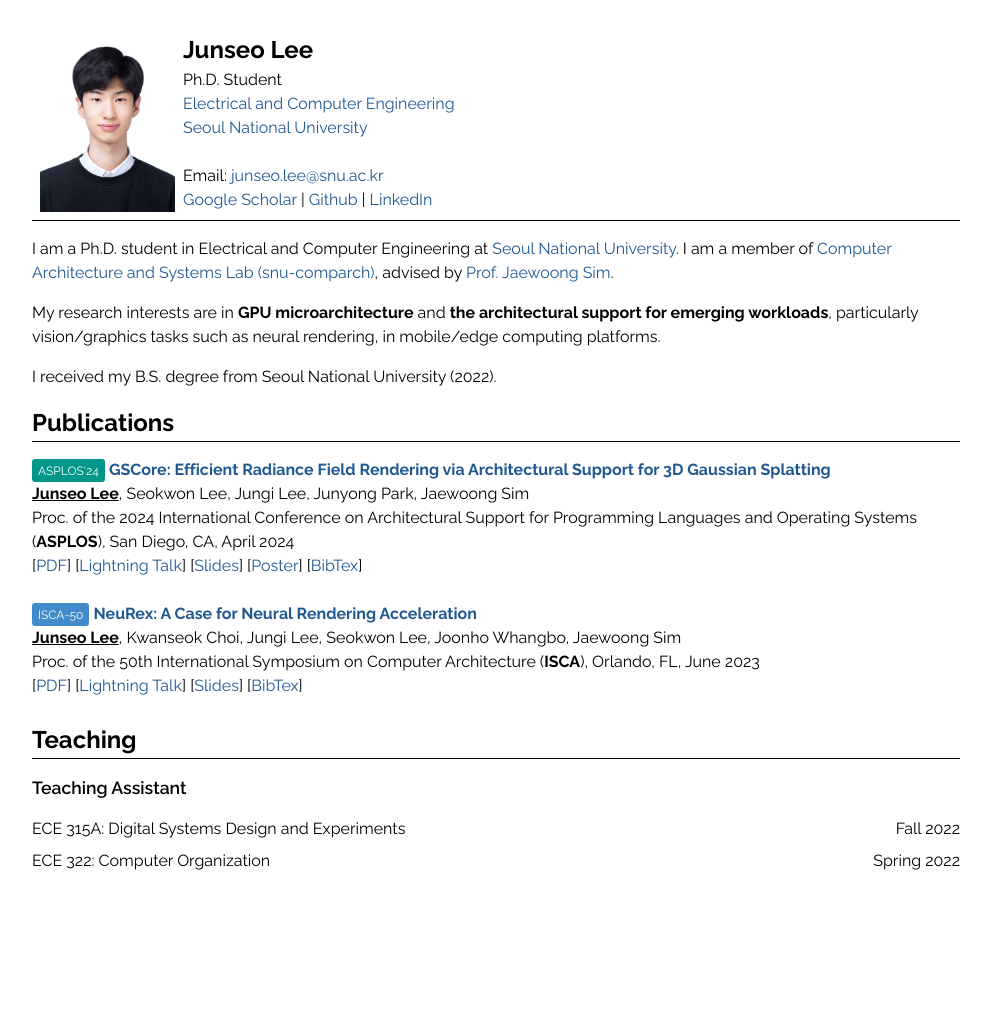
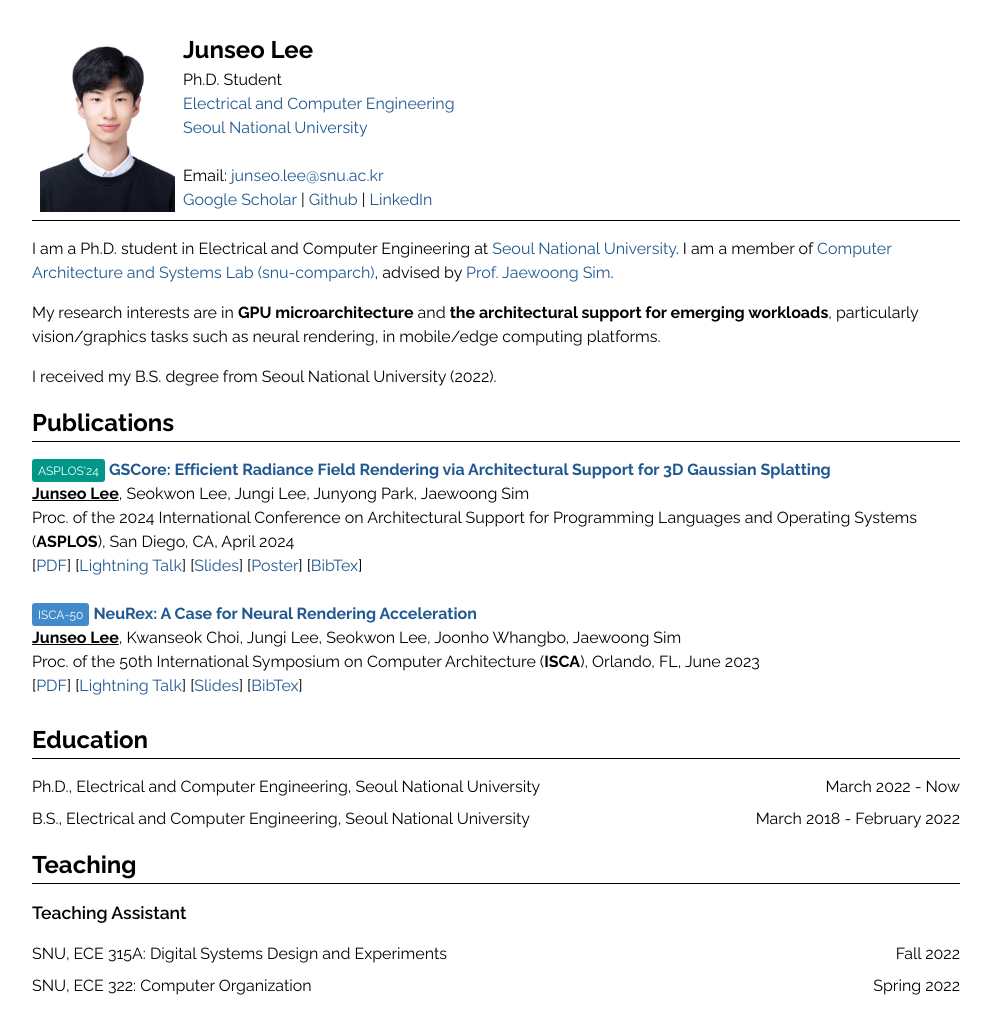
Before and after one commit to junseo013/junseo013.github.io, a Jekyll site: the page built from index.md, in a window 1280 px wide. Shown: the whole page, without its empty margins (144-1135 px from the left). Built offline with Jekyll 4.4.1, drawn with Linux system fonts in a browser that asks for light colours; before the commit the page ends 905 px from its top, so only the background shows below that.

Commit message:
add education

```diff
--- /dev/null
+++ b/_includes/education.html
@@ -0,0 +1,17 @@
+<section>
+  <div class="section-title">
+    <h2>Education</h2>
+  </div>
+
+  <ul class="course-list">
+    <li class="course-item">
+      <span>Ph.D., Electrical and Computer Engineering, Seoul National University</span>
+      <span class="course-semester">March 2022 - Now</span>
+    </li>
+
+    <li class="course-item">
+      <span>B.S., Electrical and Computer Engineering, Seoul National University</span>
+      <span class="course-semester">March 2018 - February 2022</span>
+    </li>
+  </ul>
+</section>
--- a/_includes/teaching.html
+++ b/_includes/teaching.html
@@ -7,12 +7,12 @@
 
   <ul class="course-list">
     <li class="course-item">
-      <span>ECE 315A: Digital Systems Design and Experiments</span>
+      <span>SNU, ECE 315A: Digital Systems Design and Experiments</span>
       <span class="course-semester">Fall 2022</span>
     </li>
 
     <li class="course-item">
-      <span>ECE 322: Computer Organization</span>
+      <span>SNU, ECE 322: Computer Organization</span>
       <span class="course-semester">Spring 2022</span>
     </li>
   </ul>
--- a/_layouts/default.html
+++ b/_layouts/default.html
@@ -6,6 +6,7 @@
     <main>
       {% include about.html %}
       {% include publications.html %}
+      {% include education.html %}
       {% include teaching.html %}
     </main>
   </body>
```
Also changed, not shown: 1 other file.
